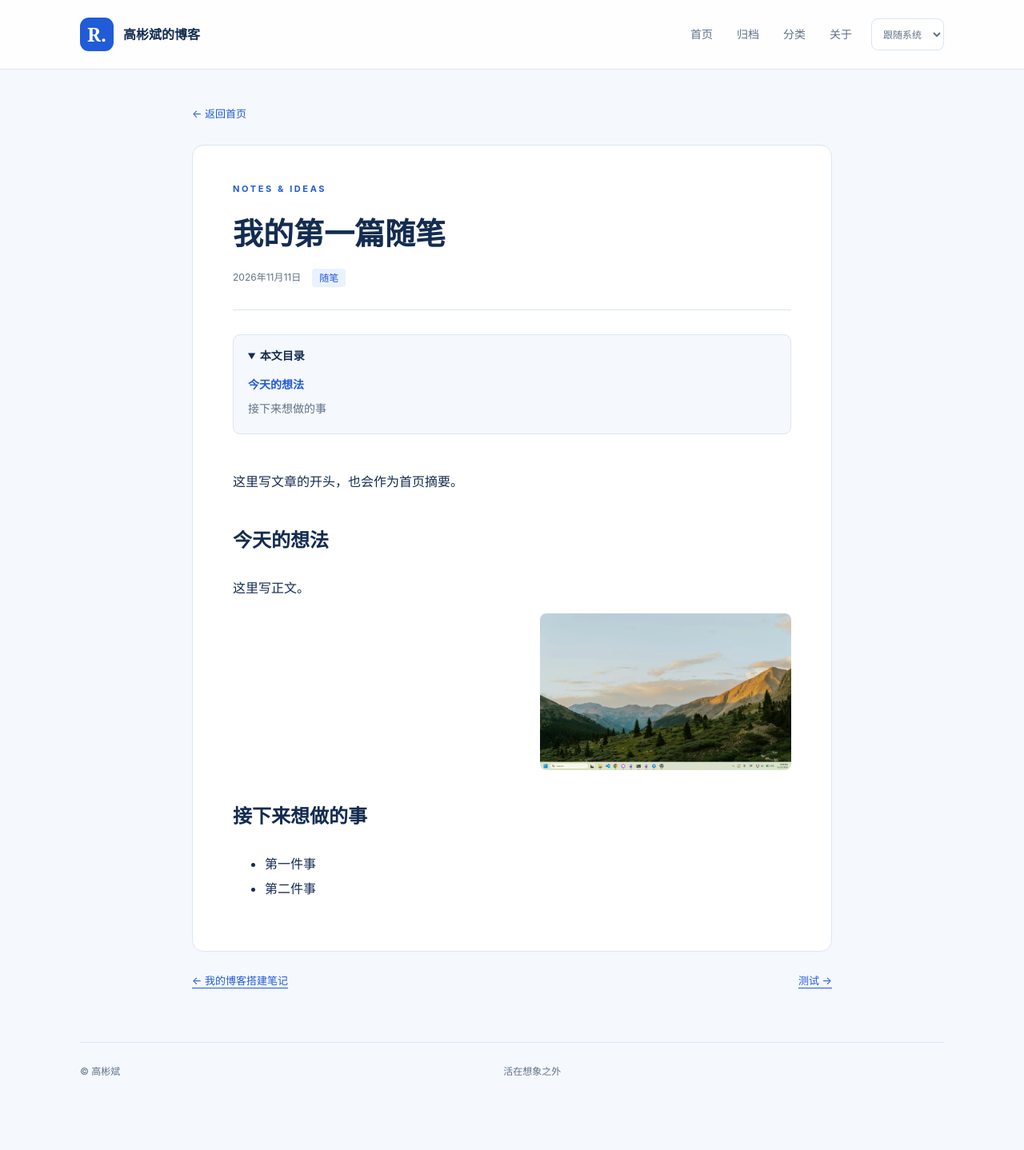
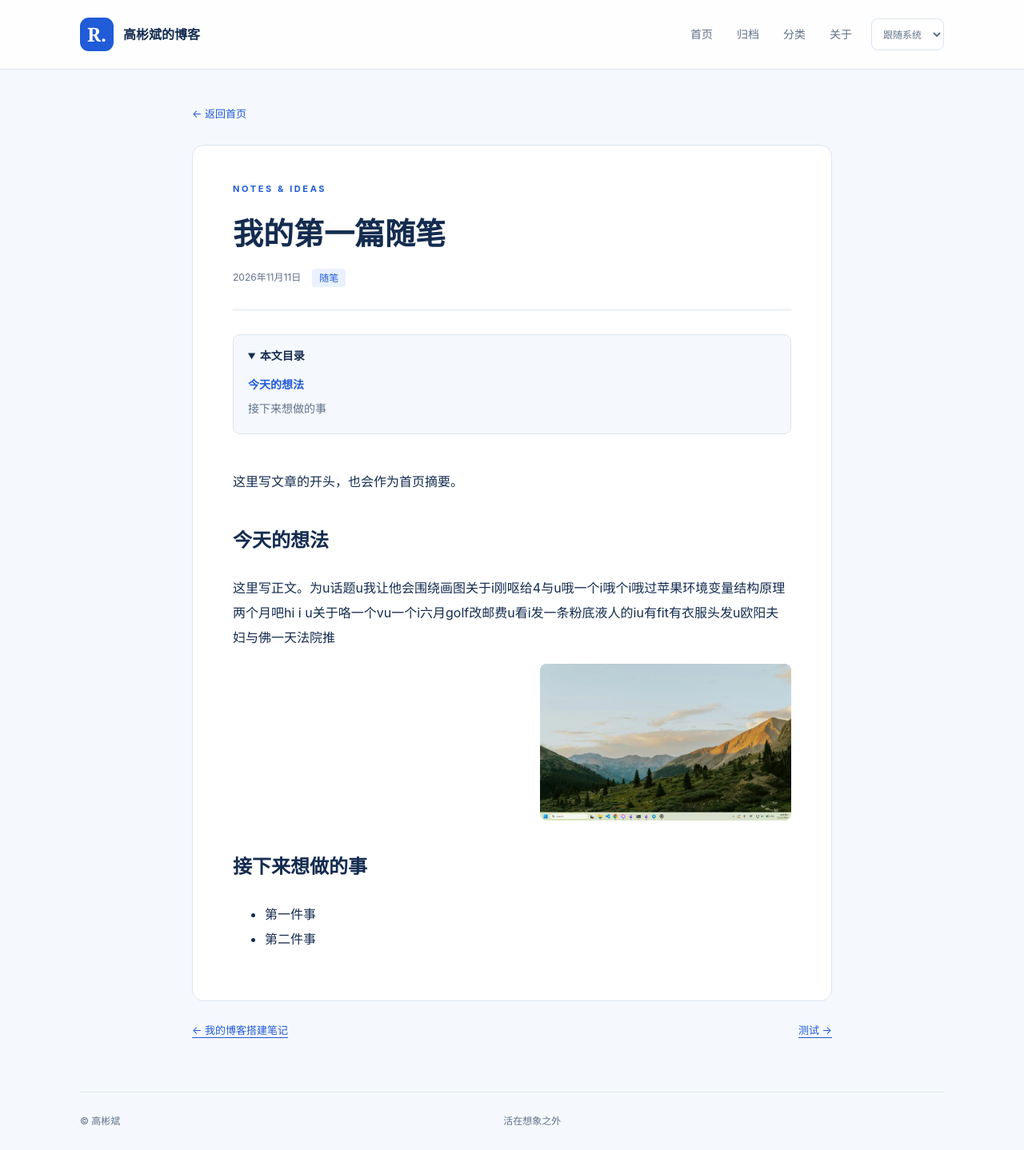
Before and after one commit to RobinGaoofficial/RobinGaoofficial.github.io, a Jekyll site: the page built from _posts/2026-11-11-my-first-note.md, in a window 1280 px wide. Shown: the whole page at 80% size. Built offline with Jekyll 4.4.1, drawn with Linux system fonts in a browser that asks for light colours; before the commit the page ends 1376 px from its top, so only the background shows below that.

Commit message:
Update 2026-11-11-my-first-note.md

```diff
--- a/_posts/2026-11-11-my-first-note.md
+++ b/_posts/2026-11-11-my-first-note.md
@@ -11,7 +11,7 @@ excerpt: 摘要37782634
 
 ## 今天的想法
 
-这里写正文。<img src="/assets/images/%E6%88%91%E7%9A%84%E7%AC%AC%E4%B8%80%E7%AF%87%E9%9A%8F%E7%AC%94-01-web.webp" alt="350" style="display:block;width:45%;max-width:100%;height:auto;margin:16px 0 16px auto;float:none;" data-blog-layout="true" data-blog-align="right" data-blog-wrap="false" data-blog-layout-id="7f700e9c-6074-4d8a-a8ec-a134f4de4893">
+这里写正文。为u话题u我让他会围绕画图关于i刚呕给4与u哦一个i哦个i哦过苹果环境变量结构原理两个月吧hi i u关于咯一个vu一个i六月golf改邮费u看i发一条粉底液人的iu有fit有衣服头发u欧阳夫妇与佛一天法院推<img src="/assets/images/%E6%88%91%E7%9A%84%E7%AC%AC%E4%B8%80%E7%AF%87%E9%9A%8F%E7%AC%94-01-web.webp" alt="350" style="display:block;width:45%;max-width:100%;height:auto;margin:16px 0 16px auto;float:none;" data-blog-layout="true" data-blog-align="right" data-blog-wrap="false" data-blog-layout-id="7f700e9c-6074-4d8a-a8ec-a134f4de4893">
 
 ## 接下来想做的事
 
```
